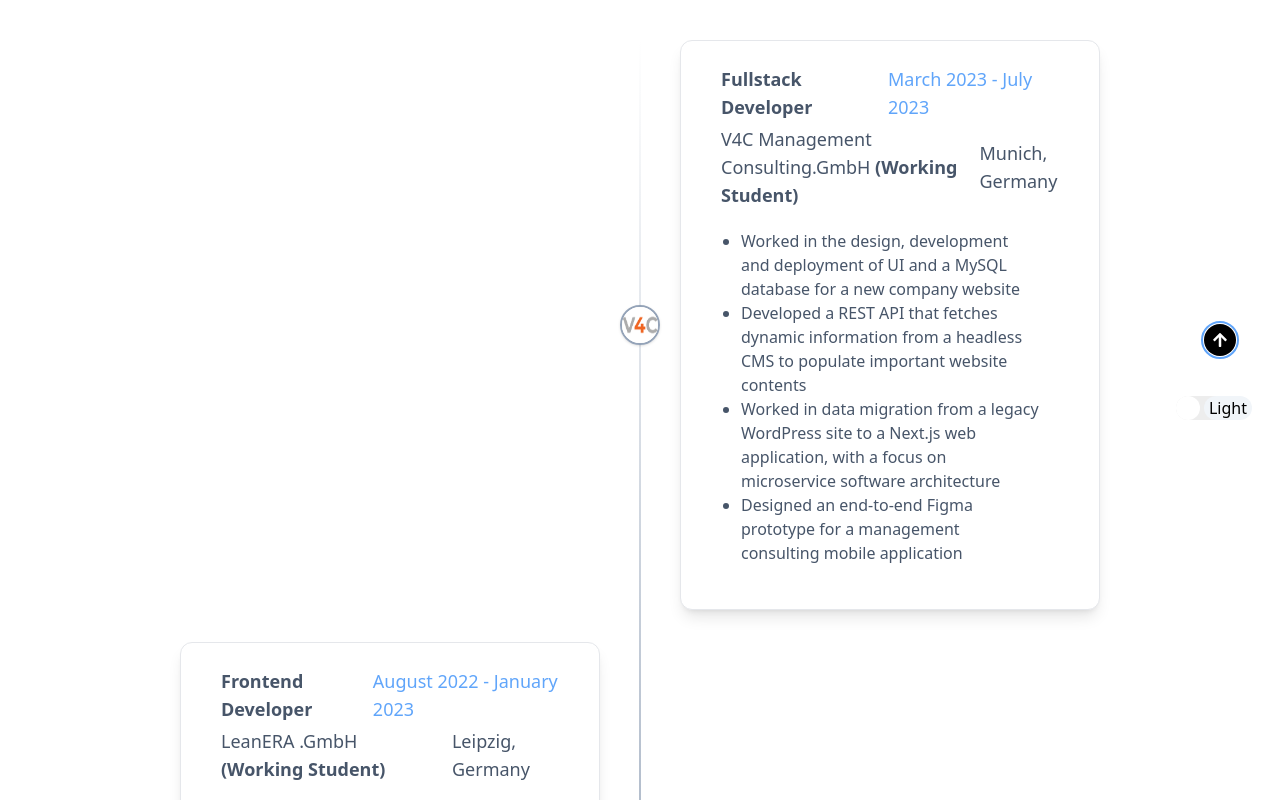
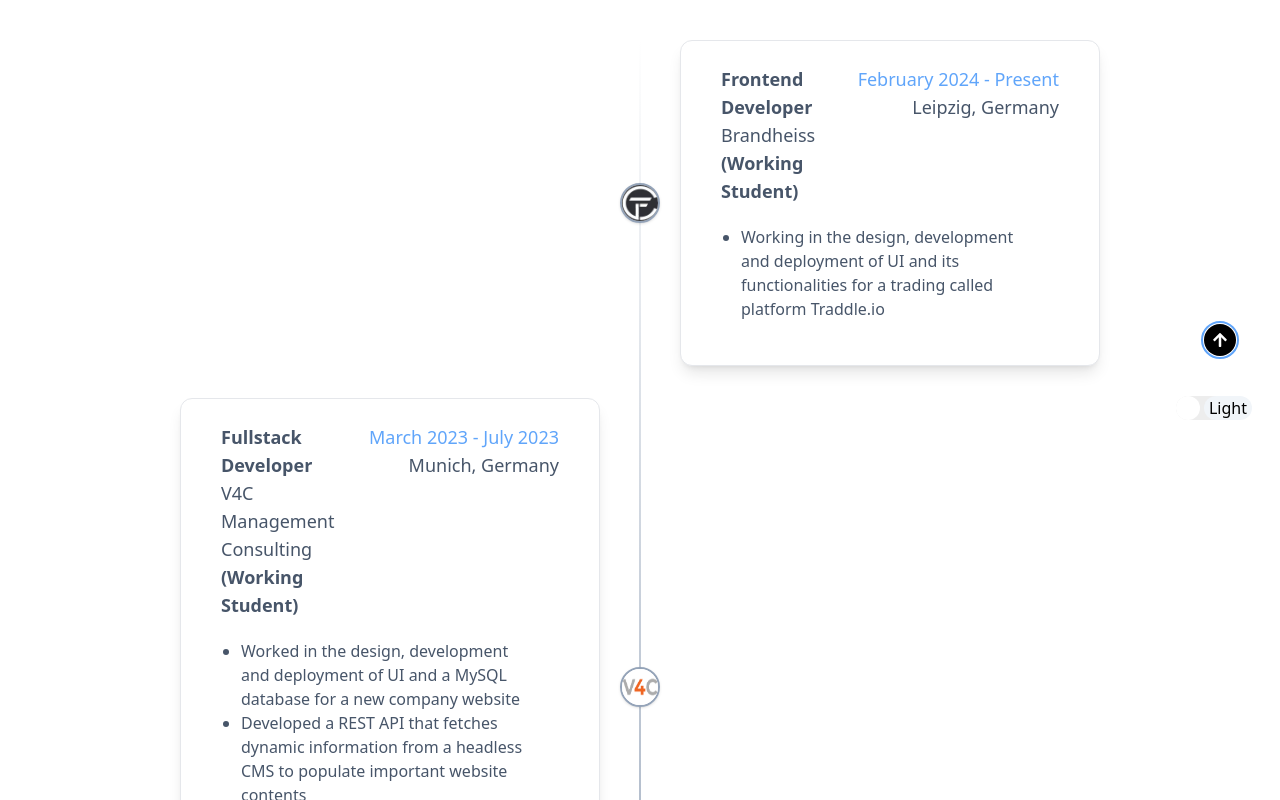
Before and after one commit to borneelphukan/borneel.phukan, a Next.js app: page /Portfolio in a window 1280 px wide. Shown: the part 360-1160 px from the top of the page. Built offline with nearby package versions, Linux system fonts and the light colour scheme.

Commit message:
layout updates

```diff
--- a/src/components/Gallery/GalleryComponent.tsx
+++ b/src/components/Gallery/GalleryComponent.tsx
@@ -7,8 +7,8 @@
   caption: string;
 };
 
-const imageWidth = 700; // Set the desired constant width
-const imageHeight = 700; // Set the desired constant height
+const imageWidth = 700;
+const imageHeight = 700;
 
 type Props = {
   images: ImageData[];
@@ -59,7 +59,7 @@
             <div className="absolute top-2 right-2">
               <button
                 onClick={closeImage}
-                className="bg-white text-black rounded-full p-2"
+                className="bg-white text-black rounded-full h-6 w-6"
               >
                 &#x2716;
               </button>
--- a/src/components/HomePage/AboutMe.tsx
+++ b/src/components/HomePage/AboutMe.tsx
@@ -1,6 +1,6 @@
 import React from "react";
 import Image from "next/image";
-import Avatar from "@/components/HomePage/assets/borneel.jpg";
+import Avatar from "../../../public/assets/borneel.png";
 import textualData from "@/data/textual-data.json";
 
 const AboutMe = () => {
@@ -19,7 +19,7 @@
             width={200}
             height={200}
             alt="Your Avatar"
-            className="hover:scale-125 transition-all duration-500 cursor-pointer w-full h-full object-cover"
+            className="w-full h-full object-cover"
           />
         </div>
         <div className="md:pl-20 flex-1">
--- a/src/components/HomePage/RightPanel.tsx
+++ b/src/components/HomePage/RightPanel.tsx
@@ -12,8 +12,8 @@
   </li>
 );
 
-const CategoriesTab: React.FC = () => {
-  const blogCategories: Category[] = [{ slug: "/Developer", title: "Developer Blogs" }];
+export const CategoriesTab = () => {
+  const blogCategories: Category[] = [{ slug: "/Developer", title: "Tech Blogs" }];
 
   return (
     <div className="py-1 px-10 md:p-10 text-center my-5 md:mr-20 md:my-20">
--- a/src/components/Portfolio/Education.tsx
+++ b/src/components/Portfolio/Education.tsx
@@ -4,16 +4,12 @@
 
 const Education = () => {
   return (
-    <div className="max-w-8xl text-lg p-5 my-10">
+    <div className="max-w-8xl text-lg p-5">
       <p className="text-base text-center md:text-lg lg:text-neutral-500 py-2">
         WONDERING IF I GOT A{" "}
         <span className="text-blue-400 font-semibold">RELEVANT DEGREE</span> ?
       </p>
       <h1 className="text-4xl text-center font-semibold mb-3">EDUCATION</h1>
-      <p className=" max-w-md mx-auto text-center text-base md:text-lg lg:text-neutral-400 mb-20">
-        &ldquo;Education is the kindling of a flame, not the filling of a
-        vessel.&rdquo; <span className="font-semibold">~ Socrates</span>
-      </p>
       <div className="mx-4 md:mx-20 px-4 md:px-20 my-10 space-y-8 relative before:absolute before:inset-0 before:mx-auto before:-translate-x-px md:before:mx-auto md:before:translate-x-0 before:h-full before:w-0.5 before:bg-gradient-to-b before:from-transparent before:via-slate-400 before:to-transparent">
         {educations.map((education, index) => (
           <div
@@ -32,7 +28,7 @@
 
             <div className="border bg-white w-full md:w-[calc(50%-2.5rem)] px-10 py-6 rounded-xl border-1 shadow-lg">
               <div className="flex flex-col md:flex-row items-center justify-between space-x-2 mb-1">
-                <h1 className="font-bold max-w-sm justify-center text-slate-600">
+                <h1 className="font-bold max-w-sm text-center text-slate-600 md:text-left">
                   {education.degree}
                 </h1>
                 <time className="font-caveat font-medium text-blue-400">
@@ -40,12 +36,10 @@
                 </time>
               </div>
               <div className="flex flex-col md:flex-row items-center justify-between space-x-2">
-                <h1 className="font-base text-slate-600">
-                  {education.university}{" "}
+                <h1 className="font-base text-slate-600 md:text-left text-center">
+                  {education.university}
                 </h1>
-                <h2 className="font-base text-slate-600">
-                  {education.location}
-                </h2>
+                <h2 className="font-base text-slate-600 whitespace-nowrap">{education.location}</h2>
               </div>
             </div>
           </div>
--- a/src/components/Portfolio/Experience.tsx
+++ b/src/components/Portfolio/Experience.tsx
@@ -1,10 +1,16 @@
-import React from "react";
+import React, { useState } from "react";
 import Image from "next/image";
 import experiences from "@/data/experiences.json";
 
 const Experience = () => {
+  const [expandedCard, setExpandedCard] = useState<number | null>(null);
+
+  const toggleExpandCard = (index: number) => {
+    setExpandedCard(expandedCard === index ? null : index);
+  };
+
   return (
-    <div className="max-w-8xl text-lg p-5 my-10">
+    <div className="max-w-8xl text-lg p-5 mt-10">
       <p className="text-base text-center md:text-lg lg:text-neutral-500 py-2">
         WHAT I HAVE{" "}
         <span className="text-blue-400 font-semibold">DONE SO FAR ?</span>
@@ -33,30 +39,35 @@
             </div>
 
             <div className="border bg-white w-full md:w-[calc(50%-2.5rem)] px-10 py-6 rounded-xl border-1 shadow-lg">
-              <div className="flex flex-col md:flex-row items-center justify-between space-x-2 mb-1">
-                <h1 className="font-bold text-slate-600">{experience.title}</h1>
-                <time className="font-caveat font-medium text-blue-400">
-                  {experience.date}
-                </time>
+              <div className="flex flex-col md:flex-row items-center justify-between space-x-2 md:items-start md:justify-between">
+                <div>
+                  <h1 className="font-semibold text-slate-600 text-center md:text-left">{experience.title}</h1>
+                  <h1 className="font-base text-slate-600 text-center md:text-left">{experience.company}<br />
+                    <span className="font-semibold text-slate-600">({experience.type})</span>
+                  </h1>
+                </div>
+                <div className="flex flex-col items-center md:items-end">
+                  <time className="font-sm text-blue-400 text-right whitespace-nowrap">{experience.date}</time>
+                  <h2 className="font-base text-slate-600 whitespace-nowrap">{experience.location}</h2>
+                </div>
               </div>
-              <div className="flex flex-col md:flex-row items-center justify-between space-x-2">
-                <h1 className="font-base text-slate-600">
-                  {experience.company}{" "}
-                  <span className="font-semibold text-slate-600">
-                    ({experience.type})
-                  </span>
-                </h1>
-                <h2 className="font-base text-slate-600">
-                  {experience.location}
-                </h2>
-              </div>
-              <div>
-                <ul className="list-disc m-2 md:m-5 text-base text-slate-600">
-                  {experience.description.map((point, i) => (
-                    <li key={i}>{point}</li>
+              <ul className="list-disc m-2 md:m-5 text-base text-slate-600">
+                {experience.description.slice(0, 3).map((point, i) => (
+                  <li key={i}>{point}</li>
+                ))}
+                {expandedCard === index &&
+                  experience.description.slice(2).map((point, i) => (
+                    <li key={i + 3}>{point}</li>
                   ))}
-                </ul>
-              </div>
+              </ul>
+              {experience.description.length > 3 && (
+                <button
+                  onClick={() => toggleExpandCard(index)}
+                  className="text-blue-400 cursor-pointer focus:outline-none"
+                >
+                  {expandedCard === index ? "Show Less" : "Show More"}
+                </button>
+              )}
             </div>
           </div>
         ))}
--- a/src/components/Portfolio/Projects.tsx
+++ b/src/components/Portfolio/Projects.tsx
@@ -10,15 +10,18 @@
         <span className="text-blue-400 font-semibold">MY PROJECTS ?</span>
       </p>
       <h1 className="text-4xl text-center font-semibold mb-3">PROJECTS</h1>
-      <p className="max-w-md mx-auto text-center text-base md:text-lg lg:text-neutral-400 mb-10">
+      <p className="max-w-md mx-auto text-center text-base md:text-lg lg:text-neutral-400">
         I make a lot of personal projects in-line. Feel free to have a look.
       </p>
 
-      <div className="grid grid-cols-1 lg:grid-cols-3 md:grid-cols-2 sm:grid-cols-1 gap-8 mt-10 mb-20">
+      <div className="p-2">
+        <div className="grid grid-cols-1 lg:grid-cols-3 md:grid-cols-2 sm:grid-cols-1 gap-8 mt-10 mb-10">
         {projectsData.map((project, index) => (
           <ProjectCard key={index} {...project} />
         ))}
       </div>
+      </div>
+
     </div>
   );
 };
--- a/src/components/Portfolio/Publications.tsx
+++ b/src/components/Portfolio/Publications.tsx
@@ -4,19 +4,19 @@
 
 const Publications = () => {
   return (
-    <div className="max-w-8xl text-lg p-5">
+    <div className="max-w-8xl text-lg py-10">
       <p className="text-base text-center md:text-lg lg:text-neutral-500 py-2">
         INTERESTED IN{" "}
         <span className="text-blue-400 font-semibold">MY PUBLICATIONS ?</span>
       </p>
       <h1 className="text-4xl text-center font-semibold mb-3">PUBLICATIONS</h1>
-      <p className="max-w-md mx-auto text-center text-base md:text-lg lg:text-neutral-400">
+      <p className="max-w-md mx-auto text-center text-base md:text-lg lg:text-neutral-400 mb-10">
         I research using self-learning and industrial experience, actively
         contributing to my field through successful publications.
       </p>
 
-      <div className="py-10 lg:p-20">
-        <div className="grid grid-cols-1 md:grid-cols-2 lg:grid-cols-2 gap-5">
+      <div className="px-5">
+        <div className="grid grid-cols-1 md:grid-cols-2 lg:grid-cols-2 gap-8">
           {publicationsData.map((publication, index) => (
             <div className="col-span-1" key={index}>
               <PublicationCard {...publication} />
--- a/src/components/Portfolio/Skills.tsx
+++ b/src/components/Portfolio/Skills.tsx
@@ -11,13 +11,9 @@
         DO I HAVE{" "}
         <span className="text-blue-400 font-semibold">RELEVANT SKILLS ?</span>
       </p>
-      <h1 className="text-4xl text-center font-semibold mb-3">SKILLS</h1>
-      <p className="max-w-md mx-auto text-center text-base md:text-lg lg:text-neutral-400 mb-10">
-        Here are all the skills that I learned from self-learning and industrial
-        experiences
-      </p>
+      <h1 className="text-4xl text-center font-semibold mb-10">SKILLS</h1>
 
-      <div className="container md:p-10 lg:p-20">
+      <div className="container md:p-10 lg:p-10">
         <div className="grid grid-cols-1 md:grid-cols-2 lg:grid-cols-2 gap-5">
           <div className="col-span-1 mx-2">
             <h2 className="text-xl md:text-2xl font-semibold mb-3">
--- a/src/data/experiences.json
+++ b/src/data/experiences.json
@@ -1,9 +1,20 @@
 [
+  {
+    "image": "/experience/Brandheiss.png",
+    "title": "Frontend Developer",
+    "date": "February 2024 - Present",
+    "company": "Brandheiss",
+    "type": "Working Student",
+    "location": "Leipzig, Germany",
+    "description": [
+        "Working in the design, development and deployment of UI and its functionalities for a trading called platform Traddle.io"
+    ]
+  },
   {
     "image": "/experience/V4C.png",
     "title": "Fullstack Developer",
     "date": "March 2023 - July 2023",
-    "company": "V4C Management Consulting.GmbH",
+    "company": "V4C Management Consulting",
     "type": "Working Student",
     "location": "Munich, Germany",
     "description": [
@@ -17,7 +28,7 @@
     "image": "/experience/LeanERA.png",
     "title": "Frontend Developer",
     "date": "August 2022 - January 2023",
-    "company": "LeanERA .GmbH",
+    "company": "LeanERA",
     "type":"Working Student",
     "location": "Leipzig, Germany",
     "description": [
```
Also changed, not shown: public/assets/borneel.png (added), src/components/HomePage/assets/borneel.jpg (deleted).
